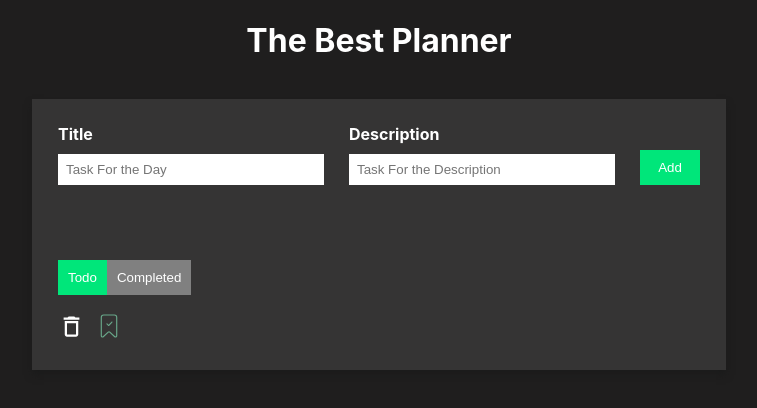
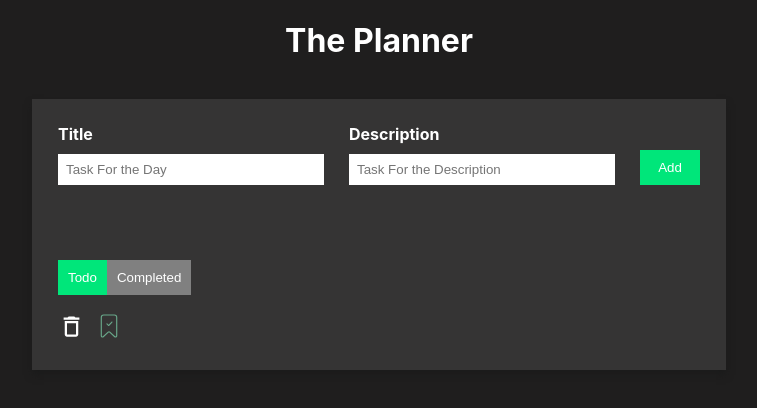
Before and after one commit to MBUDA-BRANICE-NJIRA/Todo-List-Pro., a React (Create React App) app: page / in a window 1280 px wide. Shown: the top 408 px of the page, without its empty margins (261-1018 px from the left). Built offline with nearby package versions, Linux system fonts and the light colour scheme.

Commit message:
Changed the title

```diff
--- a/src/App.js
+++ b/src/App.js
@@ -39,7 +39,7 @@ function App() {
 
   return (
     <div className="App">
-      <h1>The Best Planner</h1>
+      <h1>The Planner</h1>
 
       <div className="todo-box">
         <div className="todo-input">
```
